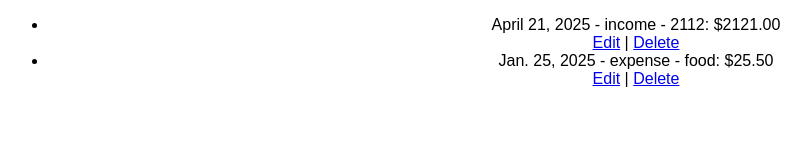
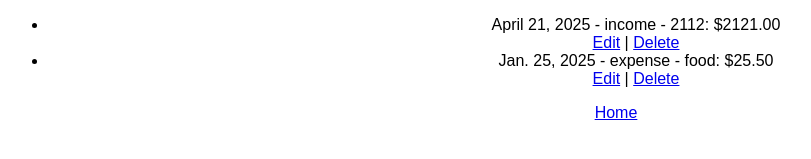
Before and after one commit to umbralbones/MoneyParse, a Django app: page /transactions/ in a window 1280 px wide. Shown: the part 146-305 px from the top of the page, without its empty margins (24-835 px from the left). Run offline with Django 5.2, Linux system fonts and the light colour scheme; a user stored in the database is signed in; data comes from the database, SQL or seed files in the repository.

Commit message:
added home buttons

```diff
--- a/templates/budgets/budgets.html
+++ b/templates/budgets/budgets.html
@@ -28,6 +28,8 @@
   {% else %}
     <p><em>No budgets yet.</em></p>
   {% endif %}
+  <p><a href="{% url 'dashboard' %}">Home</a></p>
+
 
 </body>
 </html>
--- a/templates/transactions/add_transaction.html
+++ b/templates/transactions/add_transaction.html
@@ -7,4 +7,6 @@
     {{ form.as_p }}
     <button type="submit">Save</button>
   </form>
+<p><a href="{% url 'dashboard' %}">Home</a></p>
+
 {% endblock %}
--- a/templates/transactions/edit_transaction.html
+++ b/templates/transactions/edit_transaction.html
@@ -7,3 +7,4 @@
     {{ form.as_p }}
     <button type="submit">Save Changes</button>
 </form>
+<p><a href="{% url 'dashboard' %}">Home</a></p>
--- a/templates/transactions/transaction_list.html
+++ b/templates/transactions/transaction_list.html
@@ -12,4 +12,7 @@
       </td>
     {% endfor %}
   </ul>
+
+  <p><a href="{% url 'dashboard' %}">Home</a></p>
+
 {% endblock %}
```
